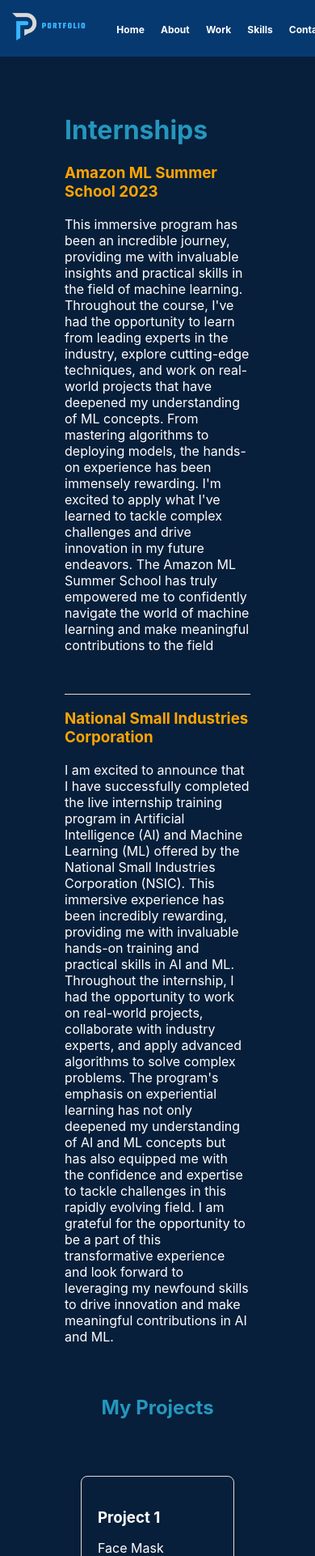
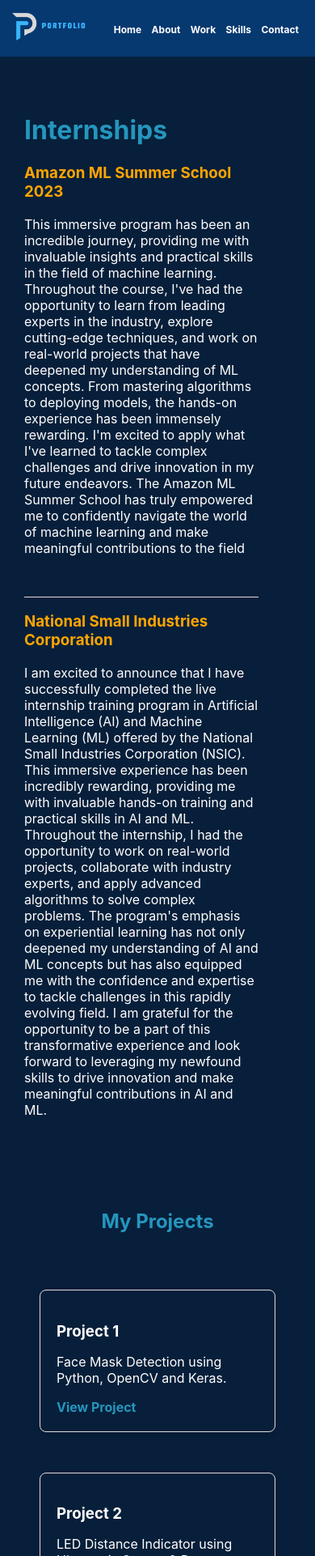
Before and after one commit to Upendra9728/react-portfolio, a React (Create React App) app: page /work in a window 390 px wide. Shown: the top 1922 px of the page at 81% size. Built offline with nearby package versions, Linux system fonts and the light colour scheme.

Commit message:
first commit

```diff
--- a/src/components/componentcss/home.css
+++ b/src/components/componentcss/home.css
@@ -109,6 +109,8 @@
         background-color: #071f3a;
     }
     .home-container {
+        margin-right: 20px;
+        margin-left: -30px;
         padding: 20px;
         background-color: #071f3a;
         display: flex;
@@ -171,4 +173,5 @@
         margin-top: 20px;
         margin-left: 0;
     }
+
 }
--- a/src/components/componentcss/navbar.css
+++ b/src/components/componentcss/navbar.css
@@ -85,7 +85,10 @@
         margin: 0;
         padding: 0;
         display: flex;
-        gap: 0.2px;
+        gap: 0.5px;
+    }
+    .navright .links li {
+        margin-left: 12px;
     }
     .navright .links li a {
         font-size: 12px;
--- a/src/components/componentcss/work.css
+++ b/src/components/componentcss/work.css
@@ -2,39 +2,36 @@
   display: flex;
   flex-direction: column;
 }
-.internships{
+.internships {
   margin-top: 40px;
-  padding:50px;
+  padding: 50px;
   color: white;
   background-color: #071f3a;
   margin-bottom: 0;
 }
-.internships h1{
-  color:#2596be;
+.internships h1 {
+  color: #2596be;
 }
-.internships h3{
+.internships h3 {
   color: orange;
 }
-.internship1{
+.internship1 {
   margin-bottom: 50px;
 }
-.internship2{
+.internship2 {
   border-top: 0.5px solid #ddd;
 }
-.container
-{
-
+.container {
   margin-top: 0;
-  height:35rem;
+  height: 35rem;
   display: flex;
   flex-direction: column;
   align-items: center;
-    padding:  0px 50px 50px 50px;
+  padding: 0px 50px 50px 50px;
   background-color: #071f3a;
   color: white;
 }
-.container h2
-{
+.container h2 {
   color: #2596be;
 }
 
@@ -58,10 +55,8 @@
 
 .project p {
   color: white;
-
 }
-  .project:hover
-  {
+.project:hover {
   background-color: #092749;
 }
 
@@ -79,17 +74,26 @@
   .maincointainer {
     padding: 30px; /* Adjust padding for smaller screens */
   }
-
-    .projects
-     {
+  .projects {
     display: flex;
     flex-direction: column; /* Change flex-direction to column for smaller screens */
     gap: 10px; /* Adjust gap between items for smaller screens */
     margin-top: 30px; /* Adjust margin-top for smaller screens */
   }
-    .container h2
-{
+  .project {
+    width: 250px;
+    padding: 20px;
+    margin: 20px;
+    border: 1px solid #ddd;
+    border-radius: 8px;
+    box-shadow: 0 4px 8px rgba(0, 0, 0, 0.1);
+  }
+  .container h2 {
     margin-top: 300px;
     color: #2596be;
   }
+  .internships{
+    margin-left: -50px;
+    width:290px;
   }
+}
```
Lines whose indentation alone changed are shown as unchanged.
